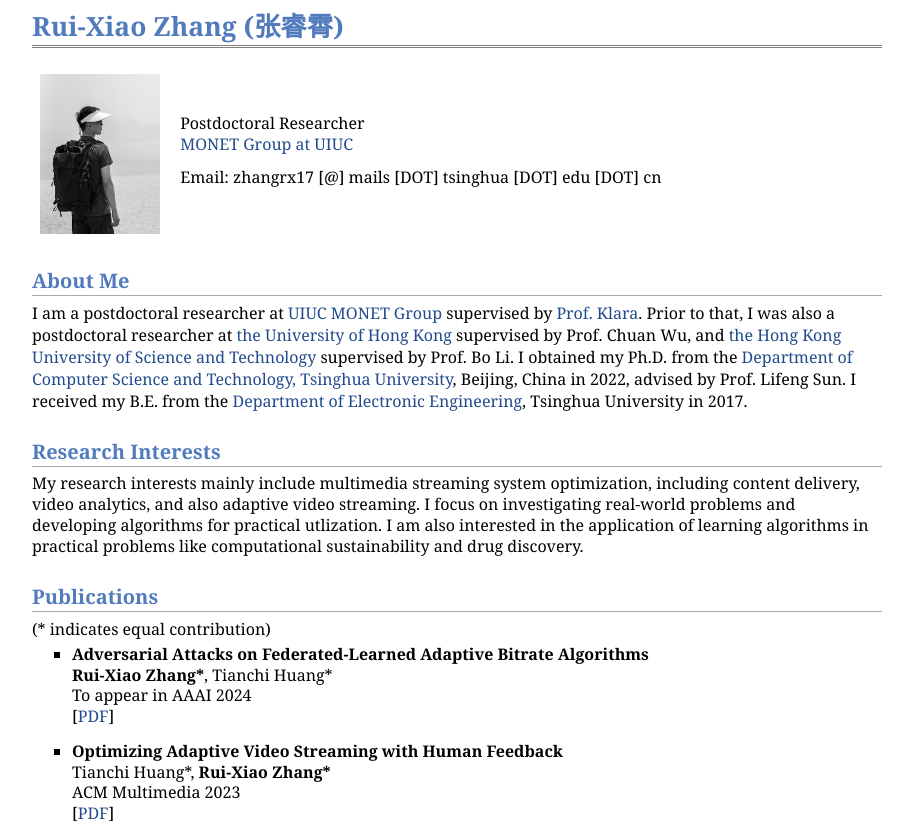
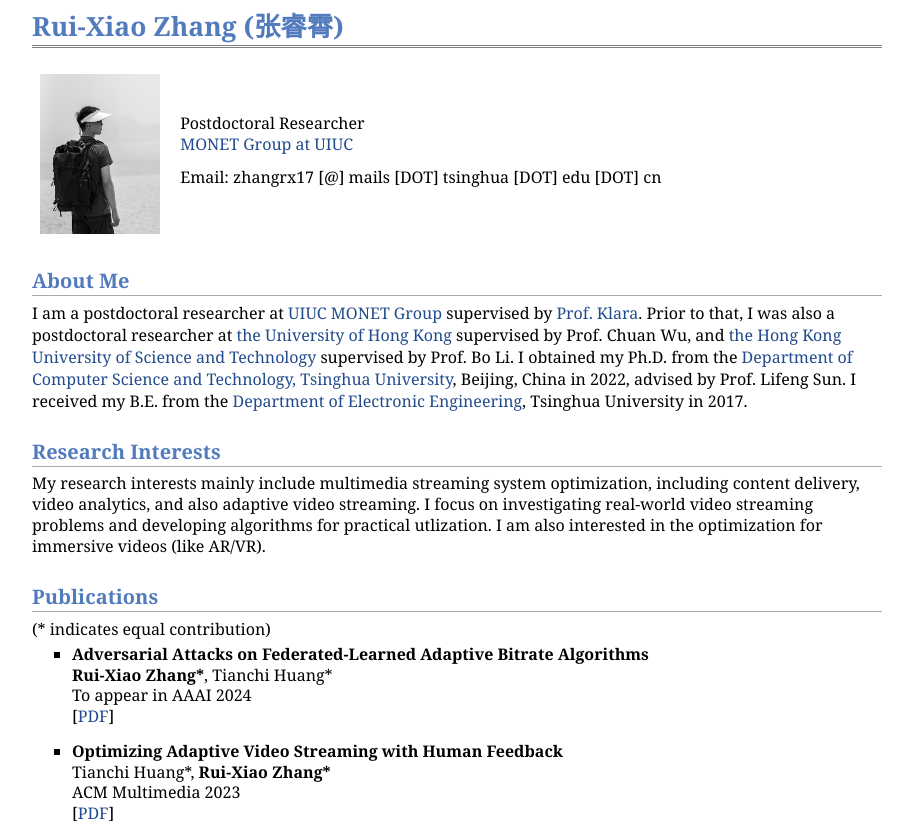
Before and after one commit to RuixiaoZhang/ruixiaozhang.github.io, a plain HTML site: page index.html in a window 1280 px wide. Shown: the top 827 px of the page, without its empty margins (183-1096 px from the left). Drawn offline with Linux system fonts and the light colour scheme.

Commit message:
Update index.html

```diff
--- a/index.html
+++ b/index.html
@@ -32,8 +32,7 @@
 		I am a postdoctoral researcher at <a href="https://monet.cs.illinois.edu/">UIUC MONET Group</a> supervised by <a href="https://cs.illinois.edu/about/people/faculty/klara">Prof. Klara</a>. Prior to that, I was also a postdoctoral researcher at <a href="">the University of Hong Kong </a> supervised by Prof. Chuan Wu, and <a href="">the Hong Kong University of Science and Technology</a> supervised by Prof. Bo Li. I obtained my Ph.D. from the <a href="https://www.cs.tsinghua.edu.cn/en/">Department of Computer Science and Technology, Tsinghua University</a>, Beijing, China in 2022, advised by Prof. Lifeng Sun. I received my B.E. from the <a href="https://www.ee.tsinghua.edu.cn/en/">Department of Electronic Engineering</a>, Tsinghua University in 2017. </p>
 
 		<h2>Research Interests</h2>
-		<p>My research interests mainly include multimedia streaming system optimization, including content delivery, video analytics, and also adaptive video streaming.
-		I focus on investigating real-world problems and developing algorithms for practical utlization. I am also interested in the application of learning algorithms in practical problems like computational sustainability and drug discovery.
+		<p>My research interests mainly include multimedia streaming system optimization, including content delivery, video analytics, and also adaptive video streaming. I focus on investigating real-world video streaming problems and developing algorithms for practical utlization. I am also interested in the optimization for immersive videos (like AR/VR).
 		</p>
 
 		<h2>Publications </h2>
```
